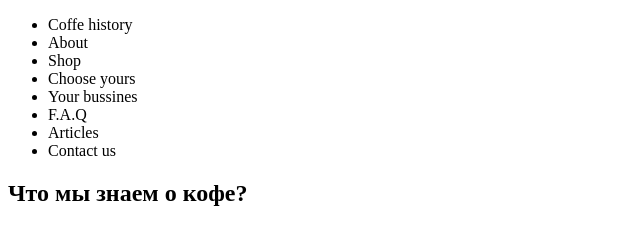
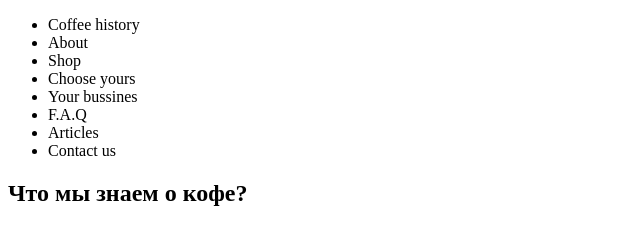
Before and after one commit to serhiogoal/serhiogoal.github.io, a plain HTML site: page index.html in a window 1280 px wide. Shown: the top 226 px of the page, 0-640 px from the left. Drawn offline with Linux system fonts and the light colour scheme.

Commit message:
fixing-mistakes

```diff
--- a/index.html
+++ b/index.html
@@ -7,7 +7,7 @@
     <body>
         <nav>
             <ul id="navigation">
-                <li id="main-nav">Coffe history</li>
+                <li id="main-nav">Coffee history</li>
                 <li>About</li>
                 <li>Shop</li>
                 <li>Choose yours</li>
```
